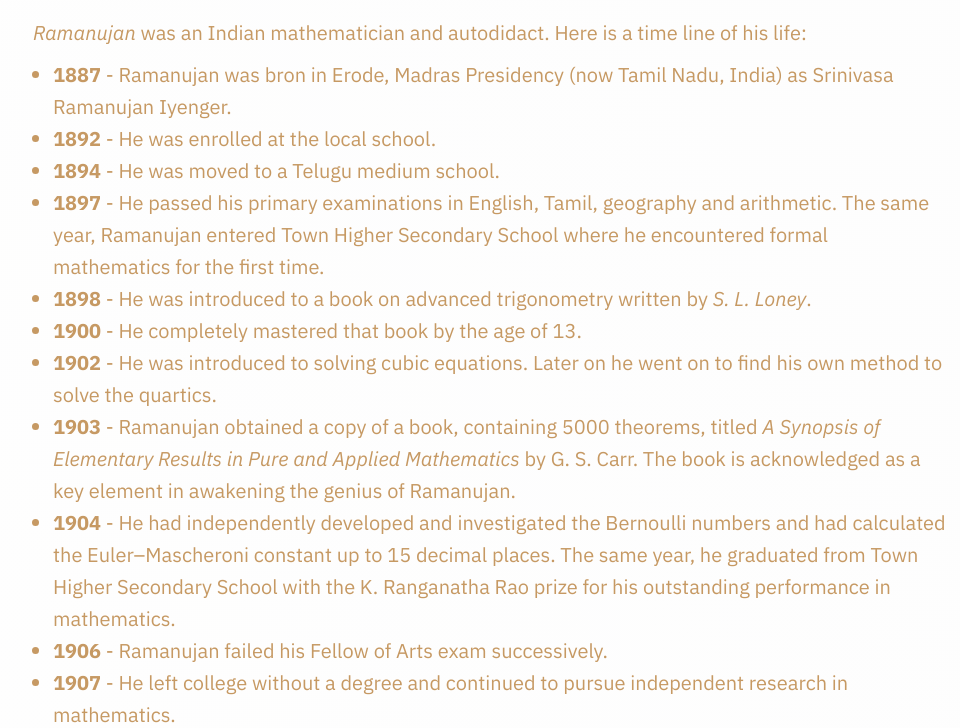
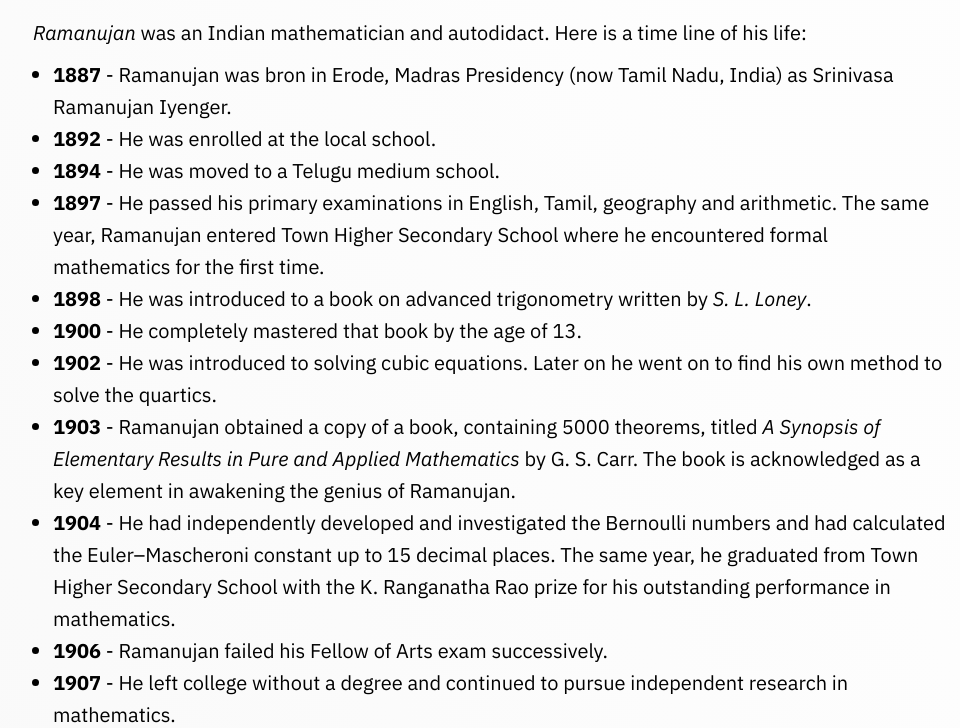
Before and after one commit to picklu/tribute-page, a website: page index.html in a window 1280 px wide. Shown: the part 505-1233 px from the top of the page, without its empty margins (139-1099 px from the left). Drawn offline with nearby package versions, Linux system fonts and the light colour scheme; files that its build step writes are made by us from their sources.

Commit message:
Change the color scheme to black/grey

```diff
--- a/sass/_base.scss
+++ b/sass/_base.scss
@@ -4,13 +4,13 @@
 //
 /////////////////////////////////
 // Colors
-$color-primary: #c69963;
+$color-primary: #000;
+$color-secondary: #4c4c4c;
+$color-white: #e2e2e2;
 
-$color-secondary: #101d2c;
-
-$color-grey-light: #f9f9f8;
-$color-grey-light-1: #f9f7f6;
-$color-grey-light-2: #aaa;
+$color-grey-light: #b2b2b2;
+$color-grey-light-1:#cccccc;
+$color-grey-light-2: #e5e5e5;
 
 // Fonts
 @import url('https://fonts.googleapis.com/css?family=IBM+Plex+Sans:100,100i,400,400i,700,700i|IBM+Plex+Serif:400,400i');
```
